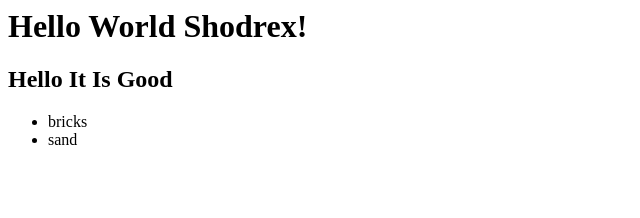
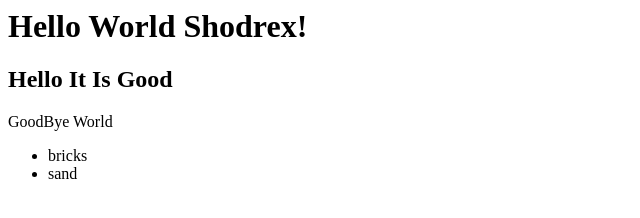
Before and after one commit to Goecol/shodrex-init, a plain HTML site: page index.html in a window 1280 px wide. Shown: the whole page, without its empty margins (0-640 px from the left). Drawn offline with Linux system fonts and the light colour scheme.

Commit message:
GoodBye world

```diff
--- a/index.html
+++ b/index.html
@@ -5,6 +5,7 @@
 
       <h1> Hello World Shodrex! </h1>
       <h2> Hello It Is Good    </h2>
+      <p>  GoodBye World</p>
 	   <ul>
 	    <li>bricks</li>
 		<li>sand</li>
```
